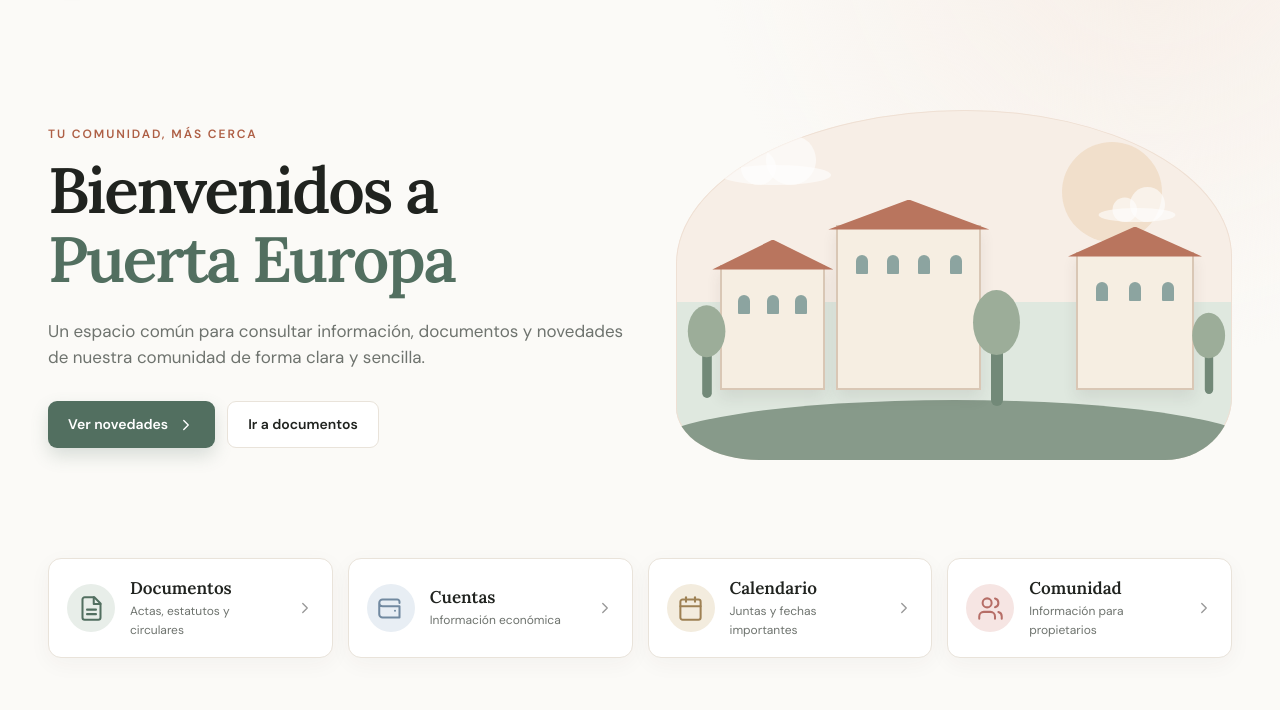
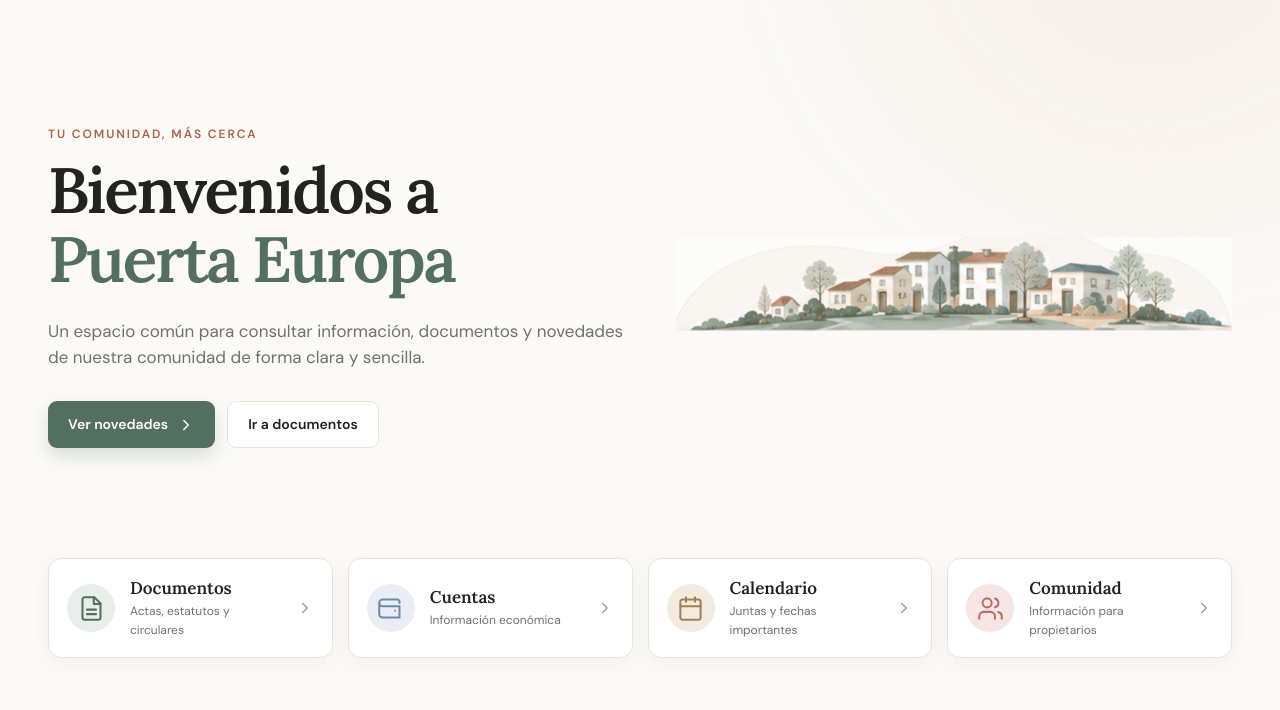
Before and after one commit to RaquelSimoP/ComunidadPuertaEuropa, an Astro site: page / in a window 1280 px wide. Shown: the part 90-800 px from the top of the page. Built offline with nearby package versions, Linux system fonts and the light colour scheme; Astro itself is replaced by a stand-in of ours.

Commit message:
Añadir imagen sobre la propiedad comunitaria

```diff
--- a/src/pages/index.astro
+++ b/src/pages/index.astro
@@ -54,10 +54,8 @@ const quickLinks = [
 					<p>Un espacio común para consultar información, documentos y novedades de nuestra comunidad de forma clara y sencilla.</p>
 					<div class="hero-actions"><a class="button primary" href="#actualidad">Ver novedades <span set:html={Icon({name:'arrow',size:18})}></span></a><a class="button ghost" href="#documentos">Ir a documentos</a></div>
 				</div>
-				<div class="hero-art" aria-label="Ilustración de edificios y jardines de la comunidad">
-					<div class="sun"></div><div class="cloud one"></div><div class="cloud two"></div>
-					<div class="building b1"><i></i><i></i><i></i></div><div class="building b2"><i></i><i></i><i></i><i></i></div><div class="building b3"><i></i><i></i><i></i></div>
-					<div class="ground"></div><div class="tree t1"></div><div class="tree t2"></div><div class="tree t3"></div>
+				<div class="hero-art">
+					<img src="/images/casitas.webp" alt="Ilustración de viviendas y jardines" width="779" height="132" />
 				</div>
 			</section>
 
@@ -87,12 +85,12 @@ const quickLinks = [
 					<h3>Conclusiones del informe jurídico encargado por la comunidad</h3>
 					<ol>
 						<li>La zona situada bajo los soportales, hasta la línea imaginaria de prolongación de las viviendas, es propiedad privada y de uso exclusivo de la comunidad.</li>
-						<li>Las licencias municipales de las terrazas no autorizan a clientes y trabajadores a atravesar esa zona comunitaria.</li>
+						<li>Las licencias municipales de las terrazas no autorizan a clientes ni a trabajadores a atravesar esa zona comunitaria.</li>
 						<li>La comunidad, como responsable de sus zonas comunes, puede regular el paso e impedir el acceso de personas ajenas.</li>
 						<li>Es posible delimitar la zona privada e instalar un cierre, puerta, verja o control de acceso, respetando los derechos de los propietarios, la accesibilidad, la evacuación y la normativa técnica.</li>
 					</ol>
 				</div>
-				<div class="alert-callout"><strong>¡Atención! No todo el soportal es «privado de uso público».</strong><p>La documentación distingue zonas con distinto régimen. La próxima Junta debe decidir cómo proteger la propiedad común y dejar constancia expresa de los usos que la comunidad autoriza.</p></div>
+				<div class="alert-callout"><strong>¡Atención! El soportal NO es «privado de uso público».</strong><p>La documentación distingue zonas con distinto régimen. La próxima Junta debe decidir cómo proteger la propiedad común y dejar constancia expresa de los usos que la comunidad autoriza.</p></div>
 				<div class="alert-actions"><a class="button primary" href="/documentos/aviso-propiedad-comunitaria-puerta-europa.pdf" target="_blank" rel="noopener">Consultar el aviso completo <span set:html={Icon({name:'file',size:18})}></span></a><span>Infórmate · Asiste · Decide</span></div>
 				<small class="alert-source">Fuentes: ficha PGOU PE-5 n.º 402; documentación notarial; informe jurídico comunitario (julio de 2026). La delimitación material deberá plasmarse técnicamente.</small>
 			</section>
@@ -125,4 +123,6 @@ const quickLinks = [
 	footer{border-top:1px solid var(--line);max-width:1240px;margin:auto;padding:34px 28px 45px;display:grid;grid-template-columns:1fr auto;align-items:center;gap:12px;color:var(--muted);font-size:12px}.footer-brand{display:flex;align-items:center;gap:10px;color:var(--ink)}.footer-brand .brand-mark{width:40px;height:40px}.footer-brand strong{font:600 16px Lora,serif}.footer-brand+ p{grid-column:2;margin:0}.footer-brand~a{grid-column:2;display:flex;align-items:center;gap:7px;color:var(--sage-dark);font-weight:600}.footer-brand~small{grid-column:1;grid-row:2;color:#999}
 	@media(max-width:900px){.quick-grid{grid-template-columns:repeat(2,1fr)}.news-grid{grid-template-columns:1fr 1fr}.news-grid .featured{grid-column:1/-1}.alert-grid,.legal-summary ol{grid-template-columns:1fr}.hero{grid-template-columns:1fr;padding-top:75px}.hero-copy{text-align:center}.hero-copy>p{margin-left:auto;margin-right:auto}.hero-actions{justify-content:center}.hero-art{max-width:570px;width:100%;margin:auto}.documents{grid-template-columns:1fr}.paper-stack{width:300px;margin:auto}.site-header nav{display:none;position:absolute;top:78px;left:20px;right:20px;z-index:20;background:#fff;padding:20px;border:1px solid var(--line);border-radius:12px;box-shadow:var(--shadow);flex-direction:column;gap:20px}.site-header nav.open{display:flex}.menu{display:block}}
 	@media(max-width:600px){.site-header{height:75px;padding:0 18px}.brand-mark{width:42px;height:42px}.brand strong{font-size:18px}.brand small{font-size:9px}main{padding:0 18px}.hero{min-height:auto;padding:58px 0 30px;gap:38px}.hero h1{font-size:44px}.hero-copy>p{font-size:15px}.hero-art{height:260px}.b1{left:22px;transform:scale(.8);transform-origin:bottom}.b2{left:112px;transform:scale(.8);transform-origin:bottom}.b3{right:6px;transform:scale(.8);transform-origin:bottom}.t2{left:230px}.quick-grid{grid-template-columns:1fr;margin-bottom:70px}.quick-card{padding:15px}.section{padding-bottom:70px}.section-heading{align-items:start}.section-heading>a{font-size:0;margin-top:12px}.section h2,.documents h2{font-size:31px}.news-grid{grid-template-columns:1fr}.news-grid .featured{grid-column:auto}.community-alert{padding:27px 20px;margin-bottom:70px}.alert-heading{display:block}.alert-icon{margin-bottom:15px}.alert-heading h2{font-size:29px}.legal-summary{padding:20px}.alert-callout strong{font-size:19px}.alert-actions{align-items:flex-start;flex-direction:column}.documents{padding:40px 25px;margin-bottom:60px}.paper-stack{transform:scale(.88);transform-origin:left top;margin-bottom:-30px}footer{grid-template-columns:1fr;padding:28px 18px}footer .footer-brand,footer .footer-brand~*{grid-column:1;grid-row:auto}}
+	.hero-art{height:180px;border-radius:0;background:transparent;box-shadow:none}.hero-art img{display:block;width:100%;height:100%;object-fit:contain;object-position:center}.hero-art:hover img{transform:scale(1.01)}
+	@media(max-width:600px){.hero-art{height:130px}}
 </style>
```
Also changed, not shown: public/documentos/images/casitas.gif (added), public/images/casitas.gif (added), public/images/casitas.webp (added), tmp-homepage-fixed.png (added), tmp-homepage.png (added), 1 other file.
